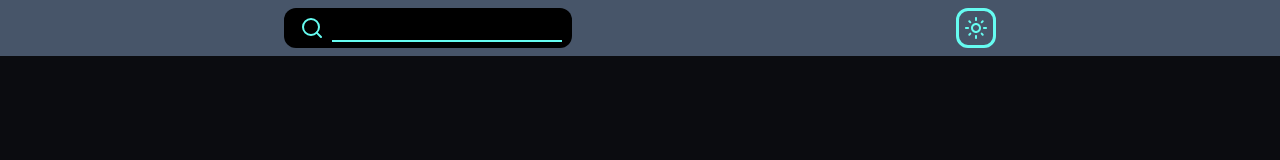
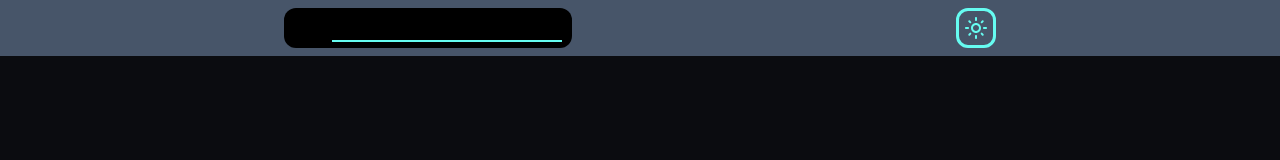
Before and after one commit to RobertoMMM/weatherByRobert, a React (Create React App) app: page / in a window 1280 px wide. Shown: the top 160 px of the page. Built offline with nearby package versions, Linux system fonts and the light colour scheme.

Commit message:
First release of Hello World!

```diff
--- a/src/navbar/Navbar.jsx
+++ b/src/navbar/Navbar.jsx
@@ -16,7 +16,7 @@ const Navbar = () => {
   return (
     <div className="navbarSearch">
       <label className="labelInputDark">
-        <FiSearch className="text-2xl ml-4 text-[#66FCF1]" />
+        <FiSearch className="text-2xl ml-4 text-[#000000]" />
         <input
           value={userInput}
           onChange={(e) => getUserInput(e)}
```
